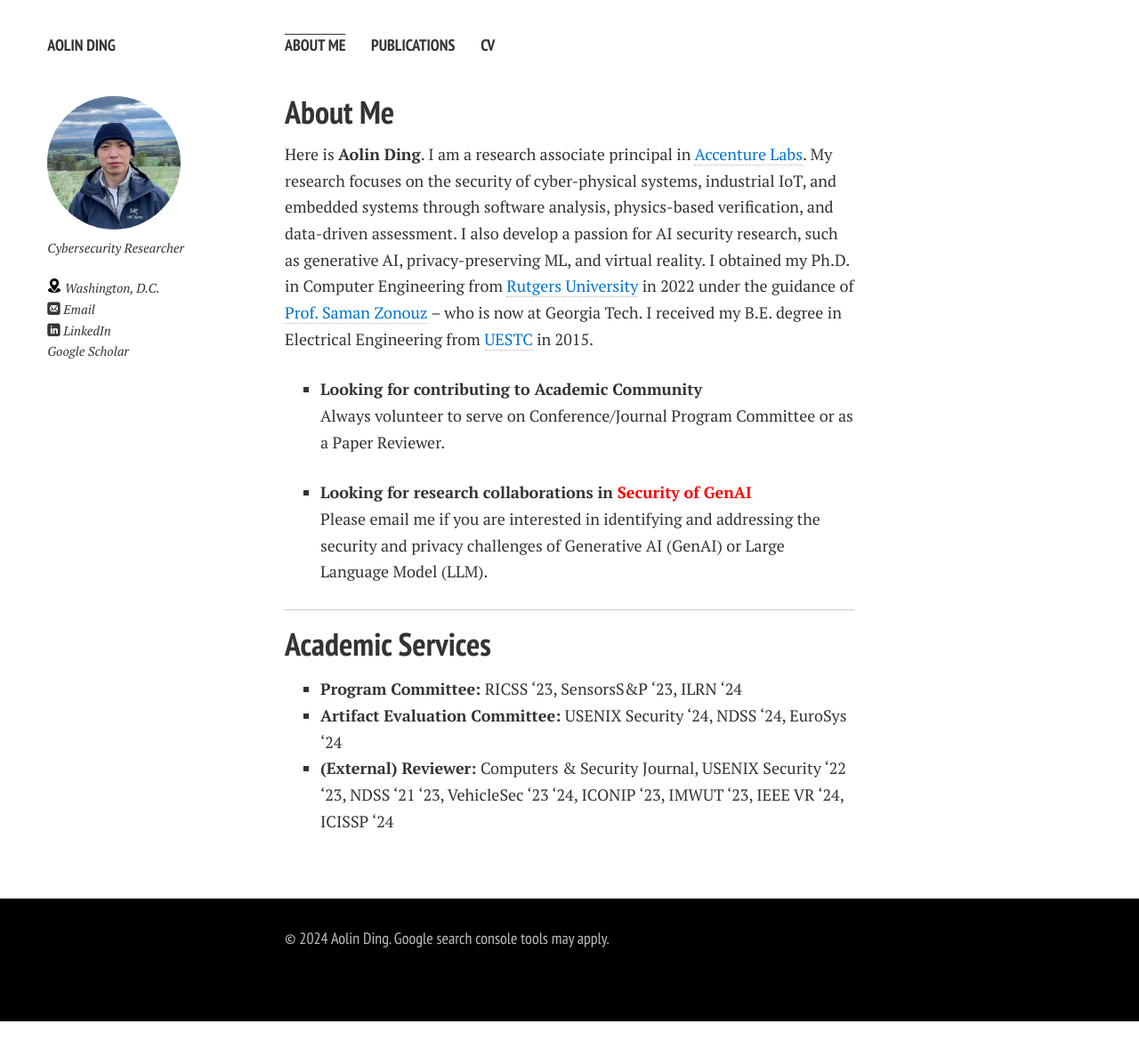
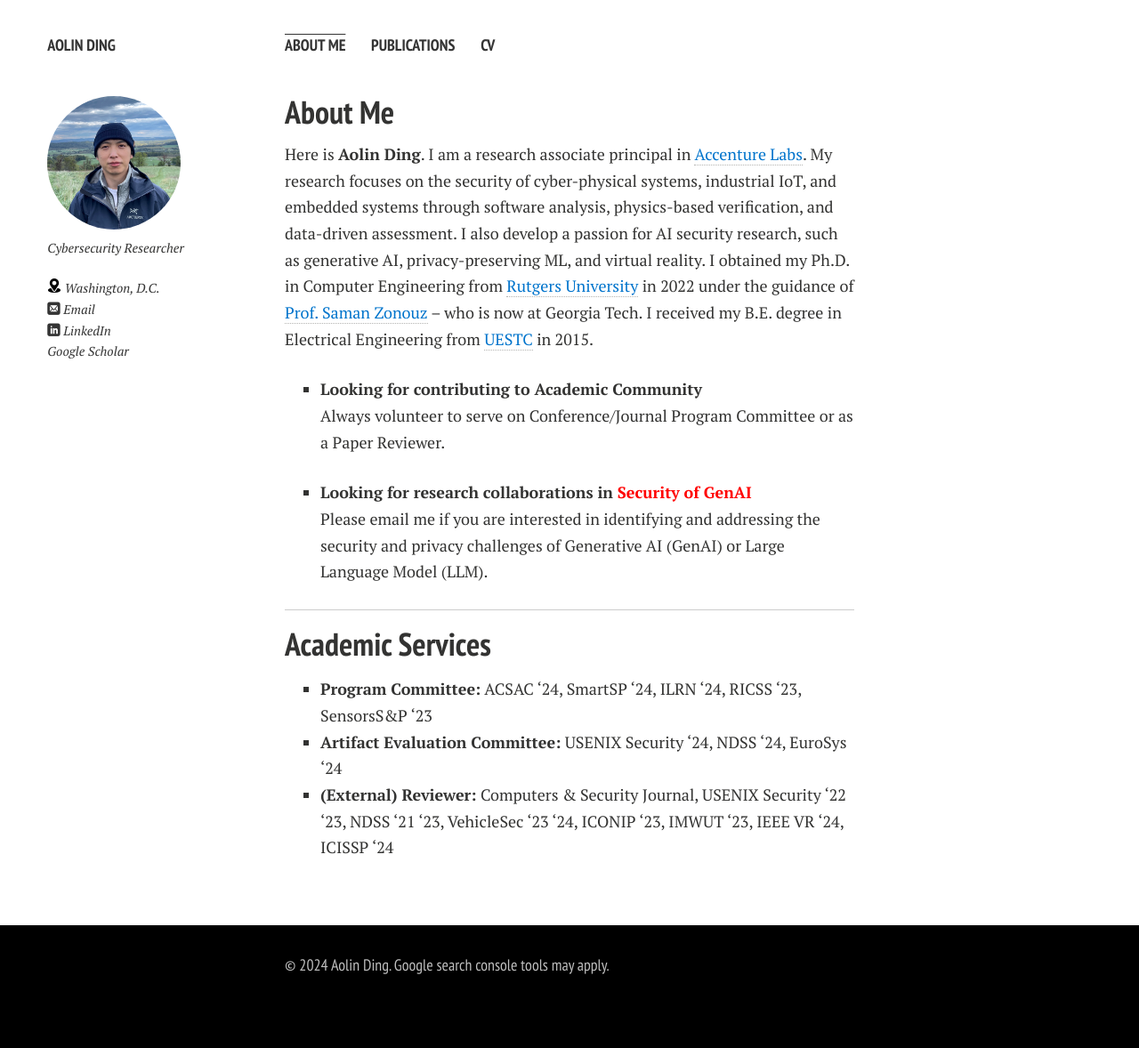
Before and after one commit to aolind/aolind.github.io, a Jekyll site: the page built from index.md, in a window 1280 px wide. Shown: the whole page at 89% size. Built offline with Jekyll 4.4.1, drawn with Linux system fonts in a browser that asks for light colours; nearby versions of some CDN libraries; comment, search, counter and statistics services are not loaded; a style sheet for code colours, icons or effects is not loaded; our own code applies the rules of GitHub Pages for plain Markdown files; before the commit the page ends 1148 px from its top, so only the background shows below that.

Commit message:
Update index.md

```diff
--- a/index.md
+++ b/index.md
@@ -16,6 +16,6 @@ Please email me if you are interested in identifying and addressing the security
 
 ## Academic Services
 
-- **Program Committee:** RICSS '23, SensorsS&P '23, ILRN '24
+- **Program Committee:** ACSAC '24, SmartSP '24, ILRN '24, RICSS '23, SensorsS&P '23
 - **Artifact Evaluation Committee:** USENIX Security '24, NDSS '24, EuroSys '24
 - **(External) Reviewer:** Computers & Security Journal, USENIX Security '22 '23, NDSS '21 '23, VehicleSec '23 '24, ICONIP '23, IMWUT '23, IEEE VR '24, ICISSP '24
```
